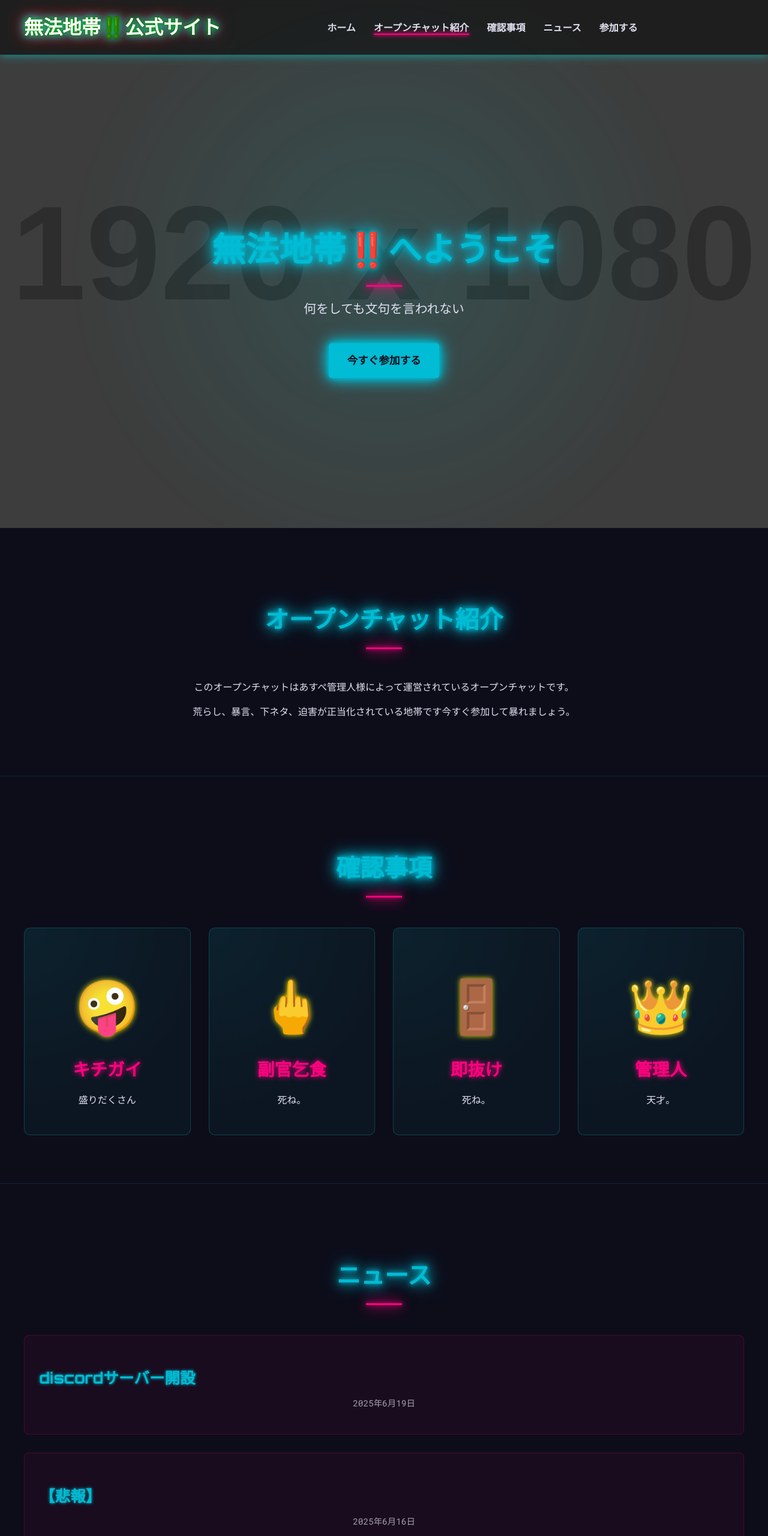
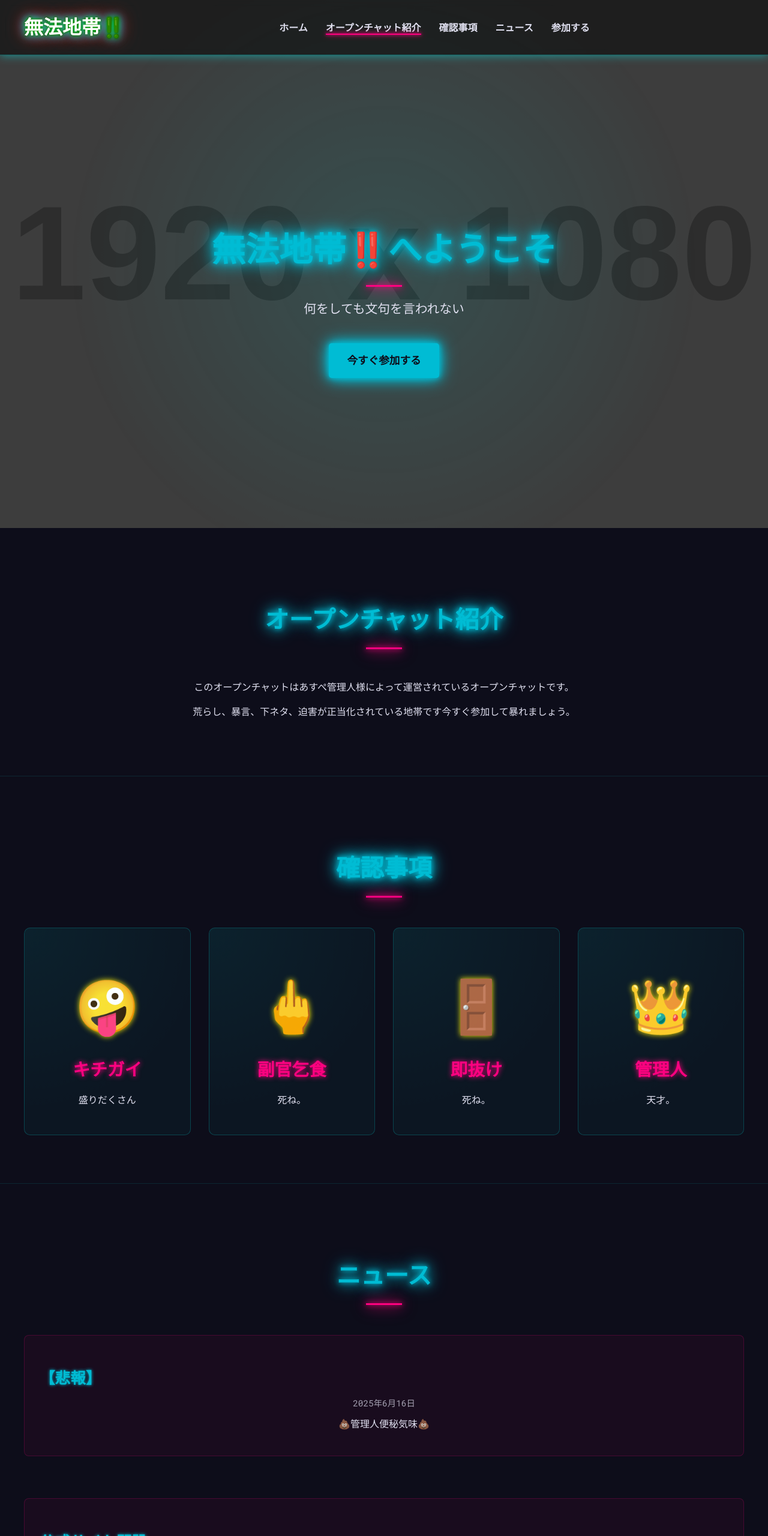
Before and after one commit to amane1201/muhouchitai, a plain HTML site: page index.html in a window 1280 px wide. Shown: the top 2560 px of the page at 60% size. Drawn offline with Linux system fonts and the light colour scheme; placeholder pictures from the web are drawn by us.

Commit message:
Update index.html

```diff
--- a/index.html
+++ b/index.html
@@ -3,7 +3,7 @@
 <head>
     <meta charset="UTF-8">
     <meta name="viewport" content="width=device-width, initial-scale=1.0">
-    <title>無法地帯‼️公式サイト</title>
+    <title>無法地帯‼️</title>
     <link rel="stylesheet" href="style.css">
     <link href="https://fonts.googleapis.com/css2?family=Orbitron:wght@400;700&family=Roboto+Mono:wght@400;700&display=swap" rel="stylesheet">
     <link rel="icon" href="./muhou.ico" type="image/x-icon">
@@ -11,7 +11,7 @@
 <body>
     <header>
         <div class="container">
-            <h1 class="site-title"><a href="#home">無法地帯‼️公式サイト</a></h1>
+            <h1 class="site-title"><a href="#home">無法地帯‼️</a></h1>
             <button class="menu-toggle" aria-label="メニューを開く">
                 <span></span>
                 <span></span>
@@ -74,11 +74,6 @@
             <div class="container">
                 <h2>ニュース</h2>
                  <div class="news-list">
-                      <article class="news-item">
-                        <h3><a href="#">discordサーバー開設</a></h3>
-                        <p class="news-date">2025年6月19日</p>
-                        <p></p>
-                    </article>
                     <article class="news-item">
                         <h3><a href="#">【悲報】</a></h3>
                         <p class="news-date">2025年6月16日</p>
@@ -92,7 +87,7 @@
                     </article>
                     <article class="news-item">
                         <h3><a href="#">100人突破</a></h3>
-                        <p class="news-date">2025年6月16日</p>
+                        <p class="news-date">2025年6月116日</p>
                         <p>オープンチャット開設から2日で100人突破。</p>
                     </article>
                 </div>
```
